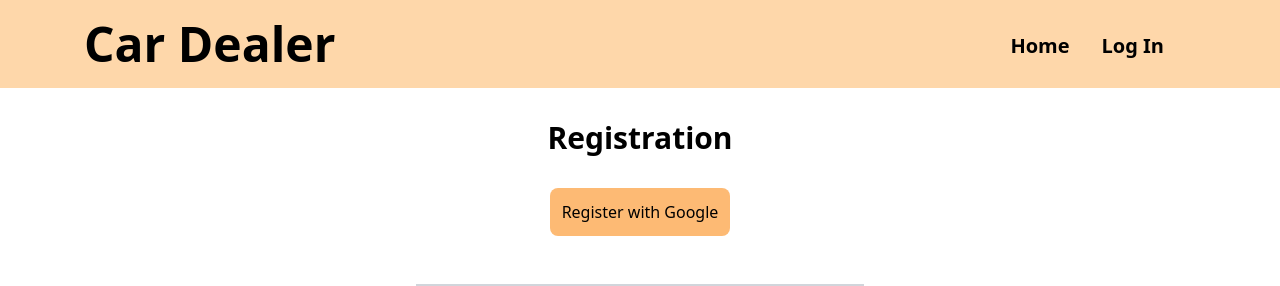
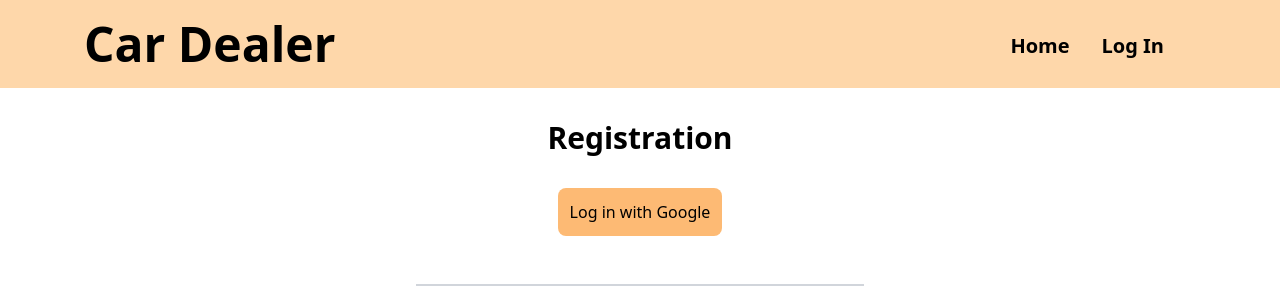
Before and after one commit to jhshakil/warehouse-management-client, a React (Create React App) app: page /registration in a window 1280 px wide. Shown: the top 286 px of the page. Built offline with nearby package versions, Linux system fonts and the light colour scheme; no server answers.

Commit message:
add social login

```diff
--- a/src/page/Login/Login.js
+++ b/src/page/Login/Login.js
@@ -2,6 +2,7 @@ import React, { useRef } from 'react';
 import { Link, useLocation, useNavigate } from 'react-router-dom';
 import { useSignInWithEmailAndPassword } from 'react-firebase-hooks/auth';
 import auth from '../../firebase.init';
+import SocialLogin from '../SocialLogin/SocialLogin';
 
 const Login = () => {
     const emailRef = useRef('');
@@ -26,7 +27,7 @@ const Login = () => {
     return (
         <div className='w-3/4 m-auto'>
             <h1 className='text-3xl font-bold text-center mt-8'>Log In</h1>
-            <button className='block m-auto p-3 bg-orange-300 rounded-lg mt-8 '>Log in with Google</button>
+            <SocialLogin></SocialLogin>
             <form onSubmit={handleLogin} className='p-8'>
                 <input ref={emailRef} className='block m-auto bg-gray-300 w-1/2 mt-4 p-2' type="email" placeholder='Enter Your Email' />
                 <input ref={passwordRef} className='block m-auto bg-gray-300 w-1/2 mt-4 p-2' type="password" placeholder='Enter Your Password' />
--- a/src/page/Registration/Registration.js
+++ b/src/page/Registration/Registration.js
@@ -2,6 +2,7 @@ import React, { useRef } from 'react';
 import { useCreateUserWithEmailAndPassword } from 'react-firebase-hooks/auth';
 import { Link, useLocation, useNavigate } from 'react-router-dom';
 import auth from '../../firebase.init';
+import SocialLogin from '../SocialLogin/SocialLogin';
 
 const Registration = () => {
     const emailRef = useRef('');
@@ -26,7 +27,7 @@ const Registration = () => {
     return (
         <div className='w-3/4 m-auto'>
             <h1 className='text-3xl font-bold text-center mt-8'>Registration</h1>
-            <button className='block m-auto p-3 bg-orange-300 rounded-lg mt-8 '>Register with Google</button>
+            <SocialLogin></SocialLogin>
             <form onSubmit={handleRegister} className='p-8'>
                 <input ref={emailRef} className='block m-auto bg-gray-300 w-1/2 mt-4 p-2' type="email" placeholder='Enter Your Email' />
                 <input ref={passwordRef} className='block m-auto bg-gray-300 w-1/2 mt-4 p-2' type="password" placeholder='Enter Your Password' />
--- /dev/null
+++ b/src/page/SocialLogin/SocialLogin.js
@@ -0,0 +1,31 @@
+import React from 'react';
+import { useSignInWithGoogle } from 'react-firebase-hooks/auth';
+import { useLocation, useNavigate } from 'react-router-dom';
+import auth from '../../firebase.init';
+
+const SocialLogin = () => {
+    const [signInWithGoogle, user, loading, error] = useSignInWithGoogle(auth);
+
+    // set location
+    const location = useLocation()
+    const from = location.state?.from?.pathname || '/'
+    const navigate = useNavigate()
+    if (loading) {
+        return <p>Loading...</p>
+    }
+    let errorMassage;
+    if (error) {
+        errorMassage = <p className='text-red-600 font-bold text-center mt-2'>Please Log In</p>
+    }
+    if (user) {
+        navigate(from, { replace: true });
+    }
+    return (
+        <div>
+            <button onClick={() => signInWithGoogle()} className='block m-auto p-3 bg-orange-300 rounded-lg mt-8 '>Log in with Google</button>
+            {errorMassage}
+        </div>
+    );
+};
+
+export default SocialLogin;
```
